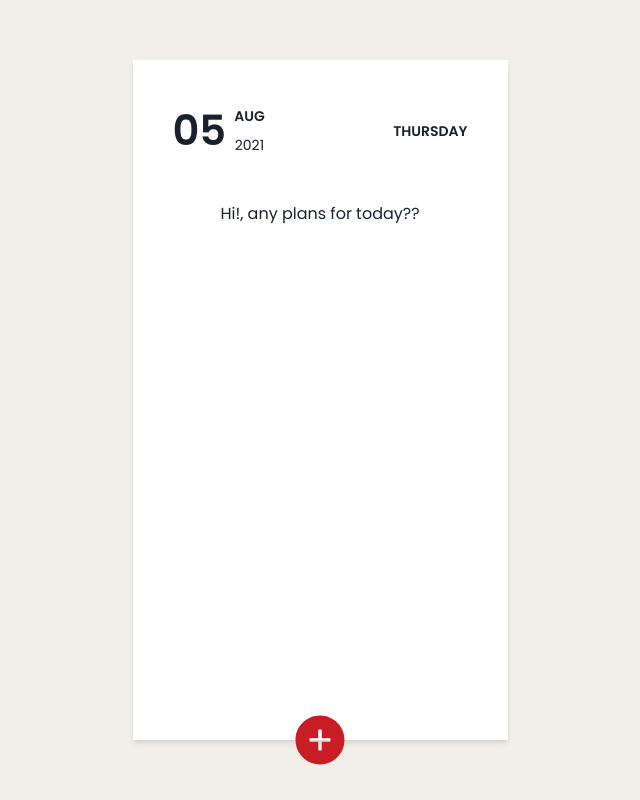
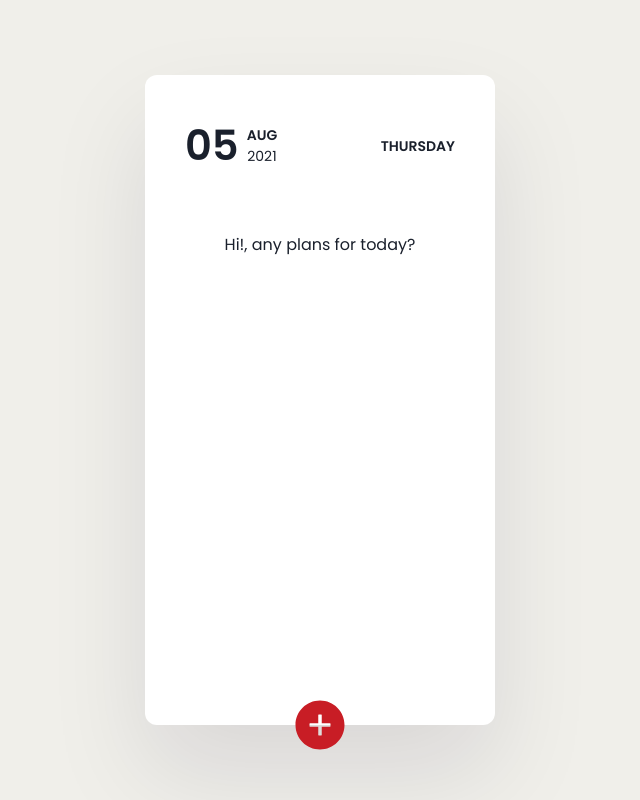
Before and after one commit to Borisigle/TaskManager, a React (Create React App) app: page / in a window 1280 px wide. Shown: the whole page, without its empty margins (320-960 px from the left). Built offline with nearby package versions, Linux system fonts and the light colour scheme.

Commit message:
fix height

```diff
--- a/src/App.css
+++ b/src/App.css
@@ -76,3 +76,7 @@ body {
   font-size: 3.5rem;
   color: #c81d25;
 }
+
+p {
+  margin-top: 0 !important;
+}
--- a/src/App.js
+++ b/src/App.js
@@ -29,12 +29,14 @@ export default function App() {
       <Box
         className="App"
         w="100%"
-        maxW="375px"
-        boxShadow="md"
+        maxW="350px"
+        maxH="650px"
+        boxShadow="rgba(17, 12, 46, 0.10) 0px 48px 100px 0px"
         position="relative"
         px={10}
         h="85%"
         bg="white"
+        borderRadius="xl"
       >
         <Header />
         <AddTaskModal
--- a/src/components/Header.js
+++ b/src/components/Header.js
@@ -12,12 +12,10 @@ const Header = () => {
             {moment().format('DD')}
           </Text>
           <VStack justifyContent="center">
-            <Text m={0} fontWeight="600" fontSize="sm">
+            <Text fontWeight="600" fontSize="sm">
               {moment().format('MMM').toUpperCase()}
             </Text>
-            <Text m={0} fontSize="sm">
-              {moment().format('YYYY')}
-            </Text>
+            <Text fontSize="sm">{moment().format('YYYY')}</Text>
           </VStack>
         </HStack>
         <Spacer />
--- a/src/components/TaskList.js
+++ b/src/components/TaskList.js
@@ -1,6 +1,6 @@
 import React from 'react';
 import { RiDeleteBin2Line, RiPencilLine } from 'react-icons/ri';
-import { Box } from '@chakra-ui/react';
+import { Box, Text } from '@chakra-ui/react';
 
 function TaskList({ tasks, setTasks, setEdit, onOpen }) {
   const deleteTask = id => {
@@ -26,12 +26,12 @@ function TaskList({ tasks, setTasks, setEdit, onOpen }) {
   };
 
   return (
-    <Box mt={10} h="25rem" overflowY="auto">
+    <Box mt={6} h="25rem" overflowY="auto">
       {tasks.length > 0 ? (
         tasks.map((task, i) => {
           const { name, id, complete } = task;
           return (
-            <Box mt={8} key={id} className="todo">
+            <Box mt={6} key={id} className="todo">
               <div
                 className="sub-todo"
                 onClick={() => completedTask(id)}
@@ -55,7 +55,7 @@ function TaskList({ tasks, setTasks, setEdit, onOpen }) {
           );
         })
       ) : (
-        <p>Hi!, any plans for today??</p>
+        <Text py={8}>Hi!, any plans for today?</Text>
       )}
     </Box>
   );
```
